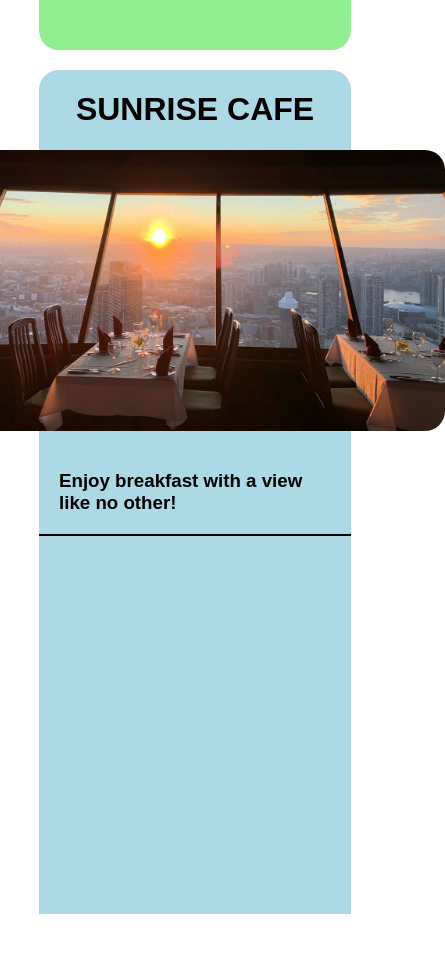
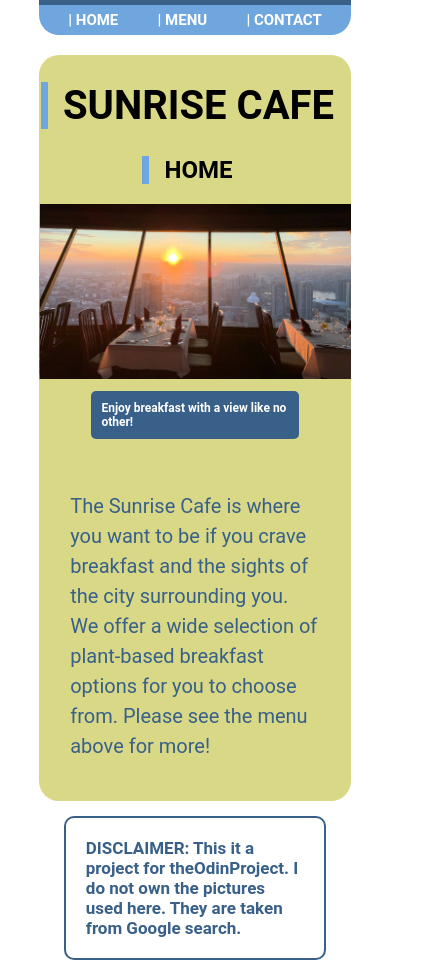
Before and after one commit to ChaseDev7/restaurant-page, a website built with webpack: page dist/index.html in a window 390 px wide. Shown: the whole page, 445 px wide, since content can reach past the window. Before the commit the page ends 914 px from the top, so only its background shows below. Built offline with Linux system fonts and the light colour scheme.

Commit message:
Update homepage

```diff
--- a/src/homepage.js
+++ b/src/homepage.js
@@ -12,6 +12,11 @@ function displayHomepage () {
 
   homepageContainer.appendChild(restaurantName);
 
+  const pageSelected = document.createElement("h2");
+  pageSelected.textContent = "HOME";
+
+  homepageContainer.appendChild(pageSelected);
+
   const cafeImage = document.createElement("img");
   cafeImage.src = Cafe;
 
@@ -21,6 +26,12 @@ function displayHomepage () {
   restaurantTagline.textContent = "Enjoy breakfast with a view like no other!";
 
   homepageContainer.appendChild(restaurantTagline);
+
+  const restaurantInfo = document.createElement("p");
+  restaurantInfo.setAttribute("id", "restaurant-info");
+  restaurantInfo.textContent = "The Sunrise Cafe is where you want to be if you crave breakfast and the sights of the city surrounding you. We offer a wide selection of plant-based breakfast options for you to choose from. Please see the menu above for more!";
+
+  homepageContainer.appendChild(restaurantInfo);
 };
 
 export { displayHomepage };
--- a/src/index.js
+++ b/src/index.js
@@ -8,7 +8,22 @@ navBar.setAttribute("id", "nav-bar");
 content.appendChild(navBar);
 
 const homePageBtn = document.createElement("button");
+homePageBtn.textContent = "| HOME";
+
 const menuBtn = document.createElement("button");
+menuBtn.textContent = "| MENU";
+
 const contactBtn = document.createElement("button");
+contactBtn.textContent = "| CONTACT";
+
+navBar.appendChild(homePageBtn);
+navBar.appendChild(menuBtn);
+navBar.appendChild(contactBtn);
 
 displayHomepage();
+
+const disclaimerBox = document.createElement("div");
+disclaimerBox.setAttribute("id", "disclaimer-box");
+disclaimerBox.textContent = "DISCLAIMER: This it a project for theOdinProject. I do not own the pictures used here. They are taken from Google search.";
+
+content.appendChild(disclaimerBox);
--- a/src/style.css
+++ b/src/style.css
@@ -1,42 +1,126 @@
+:root {
+  --light-blue: rgb(111, 166, 222);
+  --dark-blue: rgb(56, 96, 137);
+  --content-background: rgb(216, 216, 135);
+}
+
+@font-face {
+  font-family: 'Roboto';
+  src: url('./Roboto-Regular.ttf') format('ttf'),
+  url('./Roboto-Bold.ttf') format('ttf');
+  font-weight: 400, 700;
+  font-style: normal;
+}
+
 body {
   display: flex;
   flex-direction: column;
   align-items: center;
   margin: 0;
-  font-family: Arial, Helvetica, sans-serif;
+  font-family: 'Roboto';
 }
 
 #nav-bar {
   width: 100%;
   height: 50px;
-  background-color: lightgreen;
+  background-color: var(--light-blue);
   display: flex;
-  justify-content: space-between;
+  justify-content: space-evenly;
   margin-bottom: 20px;
   border-radius: 0 0 20px 20px;
+  border-top: 5px solid var(--dark-blue);
+}
+
+button {
+  border: none;
+  background-color: var(--light-blue);
+  font-size: 25px;
+  cursor: pointer;
+  font-family: 'Roboto';
+  color: white;
+  font-weight: 700;
+  transition: 0.5s;
+  padding: 0 20px;
+}
+
+button:hover {
+  background-color: white;
+  color: var(--light-blue);
 }
 
 #content {
   max-width: 700px;
   width: 80%;
+  display: flex;
+  flex-direction: column;
+  align-items: center;
 }
 
 #homepage-container {
-  border-radius: 20px 20px 0 0;
+  border-radius: 20px;
   width: 100%;
-  background-color: lightblue;
-  height: 100vh;
+  background-color: var(--content-background);
+  height: auto;
   display: flex;
   flex-direction: column;
   align-items: center;
 }
 
 img {
-  width: 500px;
-  border-radius: 20px;
+  width: 100%;
+}
+
+h1 {
+  font-size: 40px;
+  border-left: 7px solid var(--light-blue);
+  padding: 0 15px;
+}
+
+h2 {
+  margin-top: 0;
+  border-left: 7px solid var(--light-blue);
+  padding: 0 15px;
 }
 
 h3 {
   padding: 20px;
-  border-bottom: 2px solid black;
+  background-color: var(--dark-blue);
+  border-radius: 5px;
+  color: white;
 }
+
+#restaurant-info {
+  width: 80%;
+  color: var(--dark-blue);
+  padding: 20px 0;
+  font-size: 20px;
+  line-height: 30px;
+}
+
+#disclaimer-box {
+  padding: 20px;
+  border: 2px solid var(--dark-blue);
+  color: var(--dark-blue);
+  font-size: 17px;
+  font-weight: 700;
+  margin: 15px 0;
+  border-radius: 10px;
+  width: 70%
+}
+
+@media (max-width: 570px) {
+  button {
+    font-size: 15px;
+    padding: 0 10px;
+  }
+
+  h3 {
+    width: 60%;
+    font-size: 12px;
+    padding: 10px;
+  }
+
+  #nav-bar {
+    height: 30px;
+  }
+}
--- a/webpack.config.js
+++ b/webpack.config.js
@@ -14,10 +14,14 @@ module.exports = {
         test: /\.css$/i,
         use: ['style-loader', 'css-loader'],
       },
-     {
-        test: /\.(png|svg|jpg|jpeg|gif)$/i,
+      {
+          test: /\.(png|svg|jpg|jpeg|gif)$/i,
+          type: 'asset/resource',
+      },
+      {
+        test: /\.(woff|woff2|eot|ttf|otf)$/i,
         type: 'asset/resource',
-     },
+      },
     ],
   },
 };
```
Also changed, not shown: dist/cf56c1b149d0a5e8d7c6.ttf (added), dist/f80816a5455d171f948d.ttf (added), dist/fc2b5060f7accec5cf74.ttf (added), dist/main.js, src/Roboto-Bold.ttf (added), src/Roboto-Regular.ttf (added).
